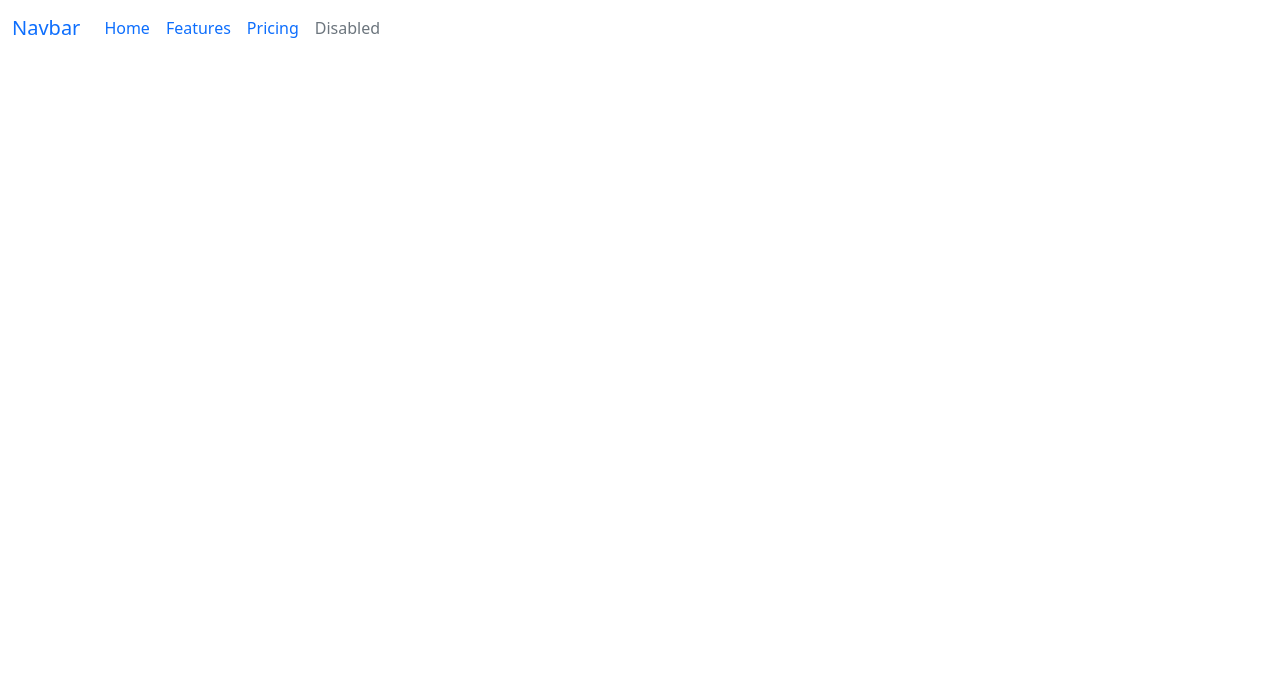
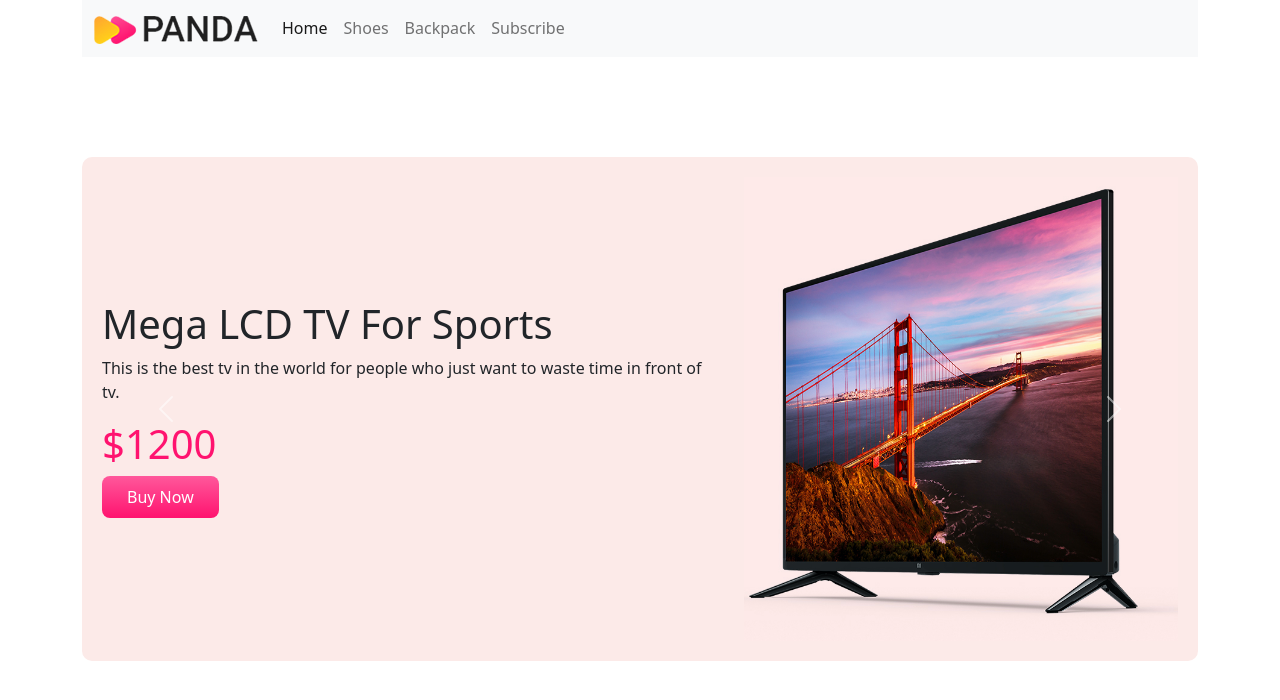
Before and after one commit to nazimboss/panda-commerce, a plain HTML site: page index.html in a window 1280 px wide. Drawn offline with nearby package versions, Linux system fonts and the light colour scheme.

Commit message:
carousel done

```diff
--- a/index.html
+++ b/index.html
@@ -6,15 +6,14 @@
     <meta name="viewport" content="width=device-width, initial-scale=1.0">
     <title>panda-commerce</title>
     <link rel="stylesheet" href="style.css">
-    <link rel="shortcut icon" href="logo.png" type="image/x-icon">
+    <link rel="shortcut icon" href="banner-images/headphone.png" type="image/x-icon">
     <link href="https://cdn.jsdelivr.net/npm/bootstrap@5.0.2/dist/css/bootstrap.min.css" rel="stylesheet" integrity="sha384-EVSTQN3/azprG1Anm3QDgpJLIm9Nao0Yz1ztcQTwFspd3yD65VohhpuuCOmLASjC" crossorigin="anonymous">
 </head>
 <body>
-    <div class="contaniner-main">
-        <div>
-            <nav class="navbar navbar-expand-lg bg-body-tertiary">
+    <div class="container">
+        <nav class="navbar navbar-expand-lg navbar-light bg-light">
             <div class="container-fluid">
-                  <a class="navbar-brand" href="#">Navbar</a>
+              <a class="navbar-brand" href="#"><img src="logo.png" alt=""></a>
               <button class="navbar-toggler" type="button" data-bs-toggle="collapse" data-bs-target="#navbarNav" aria-controls="navbarNav" aria-expanded="false" aria-label="Toggle navigation">
                 <span class="navbar-toggler-icon"></span>
               </button>
@@ -24,18 +23,70 @@
                     <a class="nav-link active" aria-current="page" href="#">Home</a>
                   </li>
                   <li class="nav-item">
-                        <a class="nav-link" href="#">Features</a>
+                    <a class="nav-link" href="#shoes">Shoes</a>
                   </li>
                   <li class="nav-item">
-                        <a class="nav-link" href="#">Pricing</a>
+                    <a class="nav-link" href="#backpack">Backpack</a>
                   </li>
                   <li class="nav-item">
-                        <a class="nav-link disabled">Disabled</a>
+                    <a class="nav-link"  href="#subscribe">Subscribe</a>
                   </li>
                 </ul>
               </div>
             </div>
           </nav>
+    </div>
+    <div class="container">
+        <div id="carouselExample" class="carousel slide orange-bg">
+            <div class="carousel-inner">
+              <div class="carousel-item active">
+                <div class="row align-items-center">
+                    <div class="col-md-7">
+                        <h1>Mega LCD TV For Sports</h1>
+                        <p>This is the  best tv in the world for people who just want to waste time in front of tv.</p>
+                        <h1 class="price">$1200</h1>
+                        <button type="button" class="buy-now-button">Buy Now</button>
+                    </div>
+                    <div class="col-md-5">
+                        <img src="banner-images/tv.png" class="d-block w-100" alt="...">
+                    </div>
+                </div>
+              </div>
+              <div class="carousel-item">
+                <div class="row align-items-center">
+                    <div class="col-md-7">
+                        <h1>Cool Dude Headphone</h1>
+                        <p>This is the best headphone in the world for people who just want to waste time in front of funky world.</p>
+                        <h1 class="price">$420</h1>
+                        <button type="button" class="buy-now-button">Buy Now</button>
+                    </div>
+                    <div class="col-md-5">
+                        <img src="banner-images/headphone.png" class="d-block w-100" alt="...">
+                    </div>
+                </div>
+              </div>
+              <div class="carousel-item">
+                <div class="row align-items-center">
+                    <div class="col-md-7">
+                        <h1>X-box for your living room</h1>
+                        <p>best x-box in the world for people who just want to waste time in front of fake sports.</p>
+                        <h1 class="price">$600</h1>
+                        <button type="button" class="buy-now-button">Buy Now</button>
+                    </div>
+                    <div class="col-md-5">
+                        <img src="banner-images/xbox.png" class="d-block w-100" alt="...">
+                    </div>
+                </div>
+              </div>
+            </div>
+            <button class="carousel-control-prev" type="button" data-bs-target="#carouselExample" data-bs-slide="prev">
+              <span class="carousel-control-prev-icon" aria-hidden="true"></span>
+              <span class="visually-hidden">Previous</span>
+            </button>
+            <button class="carousel-control-next" type="button" data-bs-target="#carouselExample" data-bs-slide="next">
+              <span class="carousel-control-next-icon" aria-hidden="true"></span>
+              <span class="visually-hidden">Next</span>
+            </button>
           </div>
     </div>
     <script src="https://cdn.jsdelivr.net/npm/@popperjs/core@2.9.2/dist/umd/popper.min.js" integrity="sha384-IQsoLXl5PILFhosVNubq5LC7Qb9DXgDA9i+tQ8Zj3iwWAwPtgFTxbJ8NT4GN1R8p" crossorigin="anonymous"></script>
--- a/style.css
+++ b/style.css
@@ -0,0 +1,21 @@
+.container{
+    margin-bottom: 100px;
+}
+.orange-bg{
+    background-color: #fceae8;
+    border-radius: 10px;
+}
+.carousel-item{
+    padding: 20px 20px;
+}
+.price{
+    color: #ff136f;
+}
+.buy-now-button{
+    background-image:linear-gradient(to bottom, #ff589b 0%, #ff136f 100%);
+    color: #fff;
+    border: none;
+    border-radius: 8px;
+    padding: 9px 25px;
+    cursor: pointer;
+}
```
Lines whose indentation alone changed are shown as unchanged.
